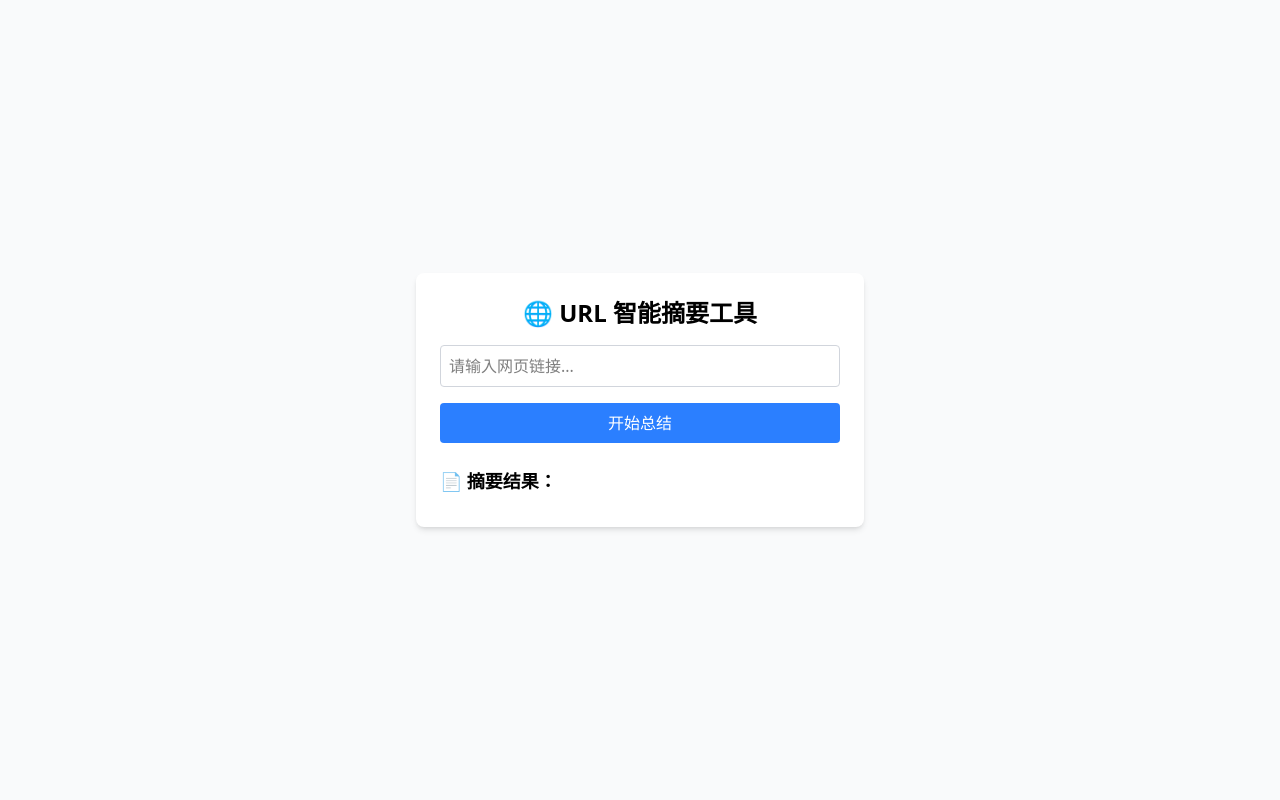
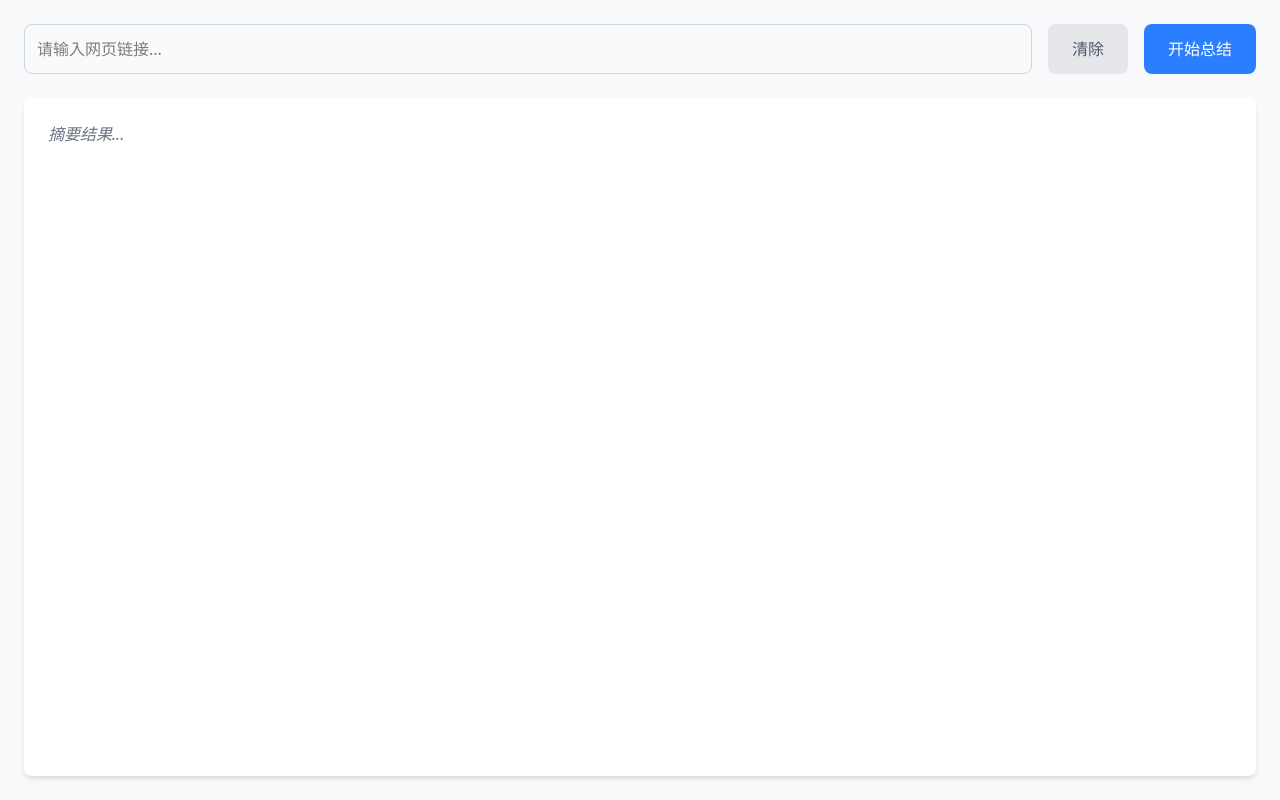
Before and after one commit to panjuncai/url-summarizer, a React (Vite) app: page / in a window 1280 px wide. Built offline with nearby package versions, Linux system fonts and the light colour scheme.

Commit message:
添加对Markdown的支持，更新App组件以使用ReactMarkdown进行摘要结果的渲染，优化用户界面，增强用户体验。

```diff
--- a/package.json
+++ b/package.json
@@ -16,6 +16,9 @@
     "react": "^18.3.1",
     "react-dom": "^18.3.1",
     "react-hot-toast": "^2.5.2",
+    "react-markdown": "^10.1.0",
+    "rehype-raw": "^7.0.0",
+    "remark-gfm": "^4.0.1",
     "tailwindcss": "^4.1.4"
   },
   "devDependencies": {
--- a/src/App.tsx
+++ b/src/App.tsx
@@ -1,58 +1,99 @@
-import { useState } from 'react'
-import { invoke } from '@tauri-apps/api/core'
-import { toast, Toaster } from 'react-hot-toast'
+import { useState } from "react";
+import { invoke } from "@tauri-apps/api/core";
+import { toast, Toaster } from "react-hot-toast";
+import ReactMarkdown from "react-markdown";
+import remarkGfm from "remark-gfm";
+import rehypeRaw from "rehype-raw";
 
 function App() {
-  const [url, setUrl] = useState('')
-  const [summary, setSummary] = useState('')
-  const [loading, setLoading] = useState(false)
+  const [url, setUrl] = useState("");
+  const [summary, setSummary] = useState("");
+  const [loading, setLoading] = useState(false);
 
   const handleSummarize = async () => {
-    if (!url.startsWith('http')) {
-      toast.error('❌ 请输入有效的网址（以 http 或 https 开头）')
-      return
+    if (!url.startsWith("http")) {
+      toast.error("❌ 请输入有效的网址（以 http 或 https 开头）");
+      return;
     }
 
-    setLoading(true)
-    setSummary('')
+    setLoading(true);
+    setSummary("");
 
     try {
-      const result = await invoke<string>('fetch_url_main_content', { url })
-      setSummary(result)
+      const result = await invoke<string>("fetch_url_main_content", { url });
+      setSummary(result);
     } catch (error: any) {
-      console.error(error)
-      toast.error(error)
+      console.error(error);
+      toast.error(error);
     } finally {
-      setLoading(false)
+      setLoading(false);
     }
-  }
+  };
 
   return (
-    <div className="flex flex-col items-center justify-center min-h-screen bg-gray-50 p-6">
+    <div className="flex flex-col h-screen w-full bg-gray-50">
       <Toaster position="top-center" />
-      <div className="w-full max-w-md bg-white shadow-md rounded-lg p-6">
-        <h1 className="text-2xl font-bold mb-4 text-center">🌐 URL 智能摘要工具</h1>
+      <div className="flex-1 flex flex-col p-6 overflow-hidden">
+        {/* <h1 className="text-2xl font-bold mb-6 text-center">
+          🌐 URL 智能摘要工具
+        </h1> */}
+        <div className="flex gap-4 mb-6">
           <input
             type="text"
             value={url}
             onChange={(e) => setUrl(e.target.value)}
             placeholder="请输入网页链接..."
-          className="w-full border border-gray-300 rounded p-2 mb-4 focus:outline-none focus:ring-2 focus:ring-blue-400"
+            className="flex-1 border border-gray-300 rounded-lg p-3 focus:outline-none focus:ring-2 focus:ring-blue-400"
           />
           <button
+            onClick={() => setUrl("")}
+            className="px-6 bg-gray-200 text-gray-600 rounded-lg hover:bg-gray-300 transition whitespace-nowrap"
+          >
+            清除
+          </button>
+          <button
             onClick={handleSummarize}
-          className="w-full bg-blue-500 text-white rounded p-2 hover:bg-blue-600 transition"
+            className="px-6 bg-blue-500 text-white rounded-lg hover:bg-blue-600 transition whitespace-nowrap"
             disabled={loading}
           >
-          {loading ? '⏳ 正在总结...' : '开始总结'}
+            {loading ? "⏳ 正在总结..." : "开始总结"}
           </button>
-        <div className="mt-6">
-          <h2 className="text-lg font-semibold mb-2">📄 摘要结果：</h2>
-          <p className="whitespace-pre-wrap">{summary}</p>
+        </div>
+        <div className="flex-1 bg-white rounded-lg p-6 shadow-md overflow-auto">
+          <div className="prose prose-sm sm:prose lg:prose-lg xl:prose-xl mx-auto">
+            {summary ? (
+              <ReactMarkdown
+                remarkPlugins={[remarkGfm]}
+                rehypePlugins={[rehypeRaw]}
+                components={{
+                  h1: ({node, ...props}) => <h1 {...props} className="text-2xl font-bold mb-4" />,
+                  h2: ({node, ...props}) => <h2 {...props} className="text-xl font-bold mb-3" />,
+                  h3: ({node, ...props}) => <h3 {...props} className="text-lg font-bold mb-2" />,
+                  p: ({node, ...props}) => <p {...props} className="mb-4 leading-relaxed" />,
+                  ul: ({node, ...props}) => <ul {...props} className="list-disc ml-6 mb-4" />,
+                  ol: ({node, ...props}) => <ol {...props} className="list-decimal ml-6 mb-4" />,
+                  li: ({node, ...props}) => <li {...props} className="mb-1" />,
+                  blockquote: ({node, ...props}) => (
+                    <blockquote {...props} className="border-l-4 border-gray-200 pl-4 italic my-4" />
+                  ),
+                  code: ({node, ...props}) => (
+                    <code {...props} className="bg-gray-100 rounded px-1 py-0.5" />
+                  ),
+                  pre: ({node, ...props}) => (
+                    <pre {...props} className="bg-gray-100 rounded p-4 overflow-auto my-4" />
+                  ),
+                }}
+              >
+                {summary}
+              </ReactMarkdown>
+            ) : (
+              <p className="text-gray-500 italic">摘要结果...</p>
+            )}
           </div>
         </div>
       </div>
-  )
+    </div>
+  );
 }
 
-export default App
+export default App;
--- /dev/null
+++ b/tailwind.config.js
@@ -0,0 +1,13 @@
+/** @type {import('tailwindcss').Config} */
+export default {
+  content: [
+    "./index.html",
+    "./src/**/*.{js,ts,jsx,tsx}",
+  ],
+  theme: {
+    extend: {},
+  },
+  plugins: [
+    require('@tailwindcss/typography'),
+  ],
+}
```
Also changed, not shown: 2 other files (tests, documents, lock files or other folders). Lines whose indentation alone changed are shown as unchanged.
